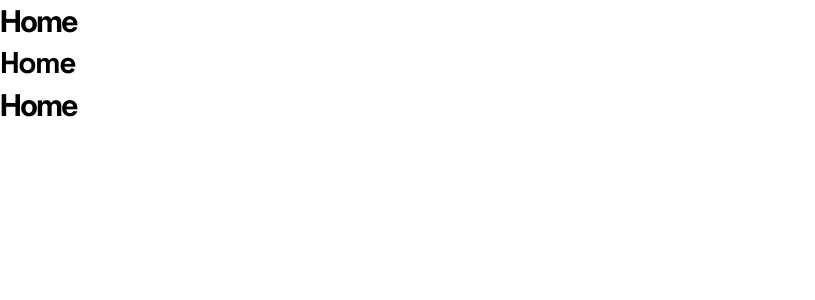
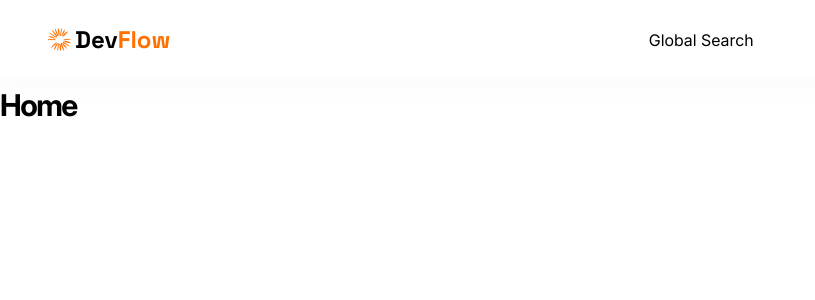
Before and after one commit to ostapyshyn/devflow, a Next.js app: page / in a window 1280 px wide. Shown: the top 300 px of the page, without its empty margins (0-815 px from the left). Built offline with nearby package versions, Linux system fonts and the light colour scheme.

Commit message:
Add Navbar

```diff
--- a/app/layout.tsx
+++ b/app/layout.tsx
@@ -2,7 +2,9 @@ import type { Metadata } from "next";
 import localFont from "next/font/local";
 import { ThemeProvider } from "next-themes";
 import React from "react";
+
 import "./globals.css";
+import Navbar from "@/components/navigation/navbar";
 
 const inter = localFont({
   src: "./fonts/InterVF.ttf",
@@ -38,7 +40,7 @@ export default function RootLayout({
           defaultTheme="system"
           enableSystem
           disableTransitionOnChange>
-          {/* <Navbar /> */}
+          <Navbar />
           {children}
         </ThemeProvider>
       </body>
--- /dev/null
+++ b/components/navigation/navbar/index.tsx
@@ -0,0 +1,25 @@
+import Image from "next/image";
+import Link from "next/link";
+import React from "react";
+
+// import Theme from "./Theme";
+
+const Navbar = () => {
+  return (
+    <nav className="flex-between background-light900_dark200 fixed z-50 w-full gap-5 p-6 shadow-light-300 dark:shadow-none sm:px-12">
+      <Link href="/" className="flex items-center gap-1">
+        <Image src="/images/site-logo.svg" width={23} height={23} alt="DevFlow Logo" />
+
+        <p className="h2-bold font-space-grotesk text-dark-100 dark:text-light-900 max-sm:hidden">
+          Dev<span className="text-primary-500">Flow</span>
+        </p>
+      </Link>
+
+      <p>Global Search</p>
+
+      <div className="flex-between gap-5">{/* <Theme /> */}</div>
+    </nav>
+  );
+};
+
+export default Navbar;
```
